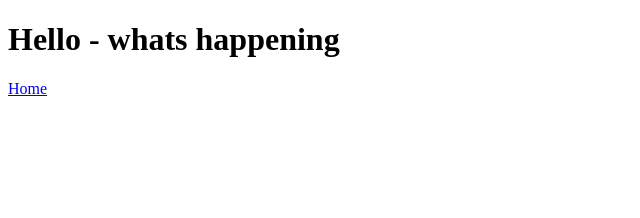
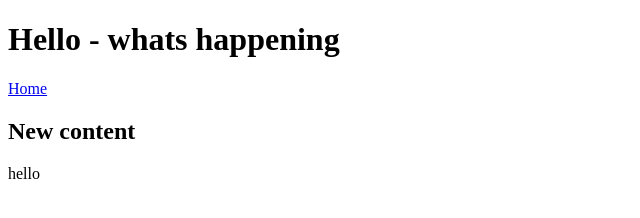
Before and after one commit to melissa-24/blabla, a plain HTML site: page index.html in a window 1280 px wide. Shown: the whole page, without its empty margins (0-640 px from the left). Drawn offline with Linux system fonts and the light colour scheme.

Commit message:
saving new content

```diff
--- a/index.html
+++ b/index.html
@@ -12,5 +12,9 @@
             <a href="#">Home</a>
         </nav>
     </header>
+    <main>
+        <h2>New content</h2>
+        <p>hello</p>
+    </main>
 </body>
 </html>
```
